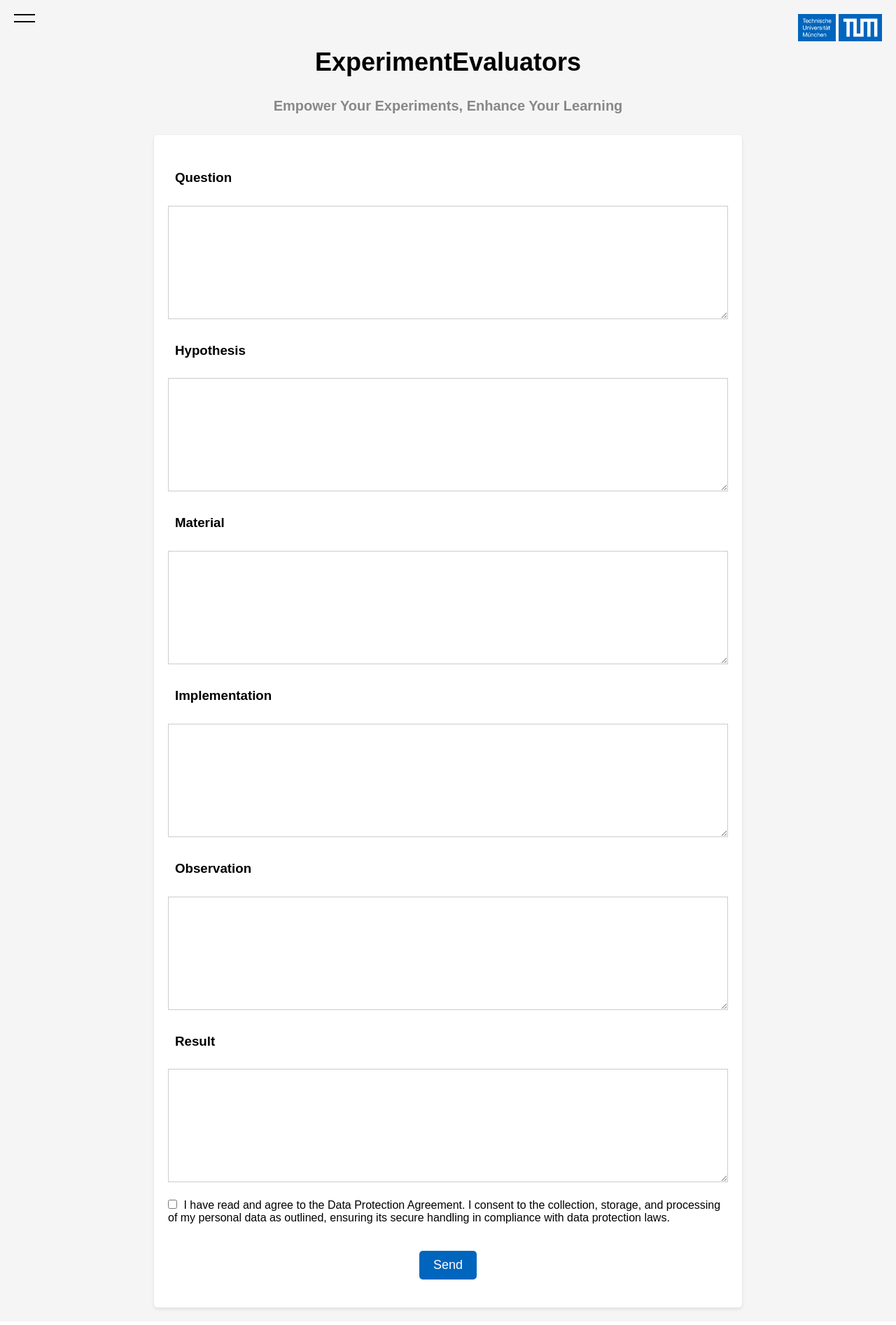
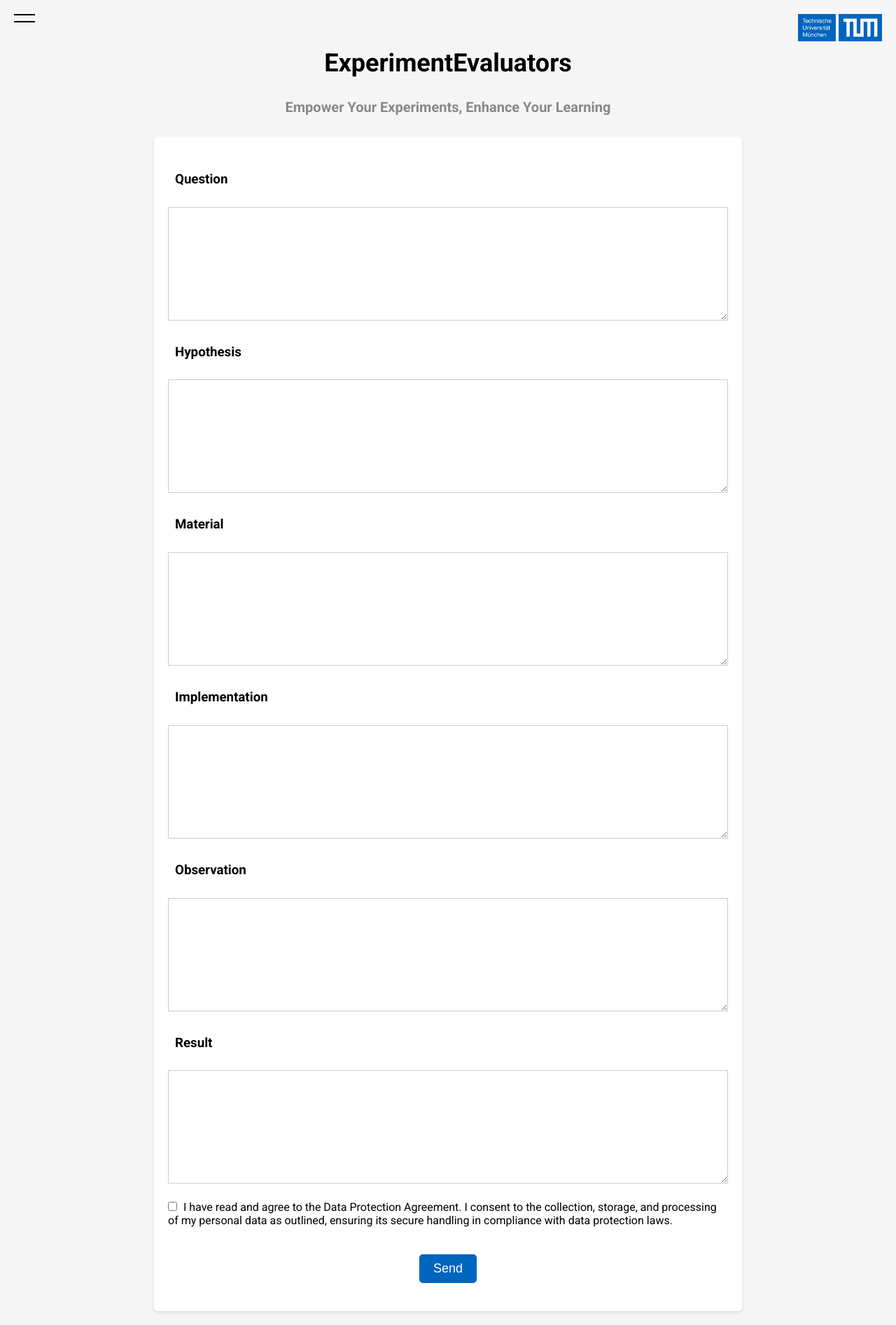
Before and after one commit to guangyao-quan/ExperimentEvaluators, a Flask app: template templates/form.html in a window 1280 px wide. Shown: the whole page at 70% size. Run offline with Flask 3, Linux system fonts and the light colour scheme; the template is opened without the code that fills it, so the values that code supplies are empty.

Commit message:
Update the font family

```diff
--- a/templates/form.html
+++ b/templates/form.html
@@ -3,8 +3,9 @@
 <head>
   <title>ExperimentEvaluators</title>
   <style>
+    @import url('https://fonts.googleapis.com/css2?family=Roboto:wght@400;700&display=swap');
     body {
-      font-family: Arial, sans-serif;
+      font-family: 'Roboto', Arial, sans-serif;
       background-color: #f5f5f5;
       margin: 0;
       padding: 20px;
```
